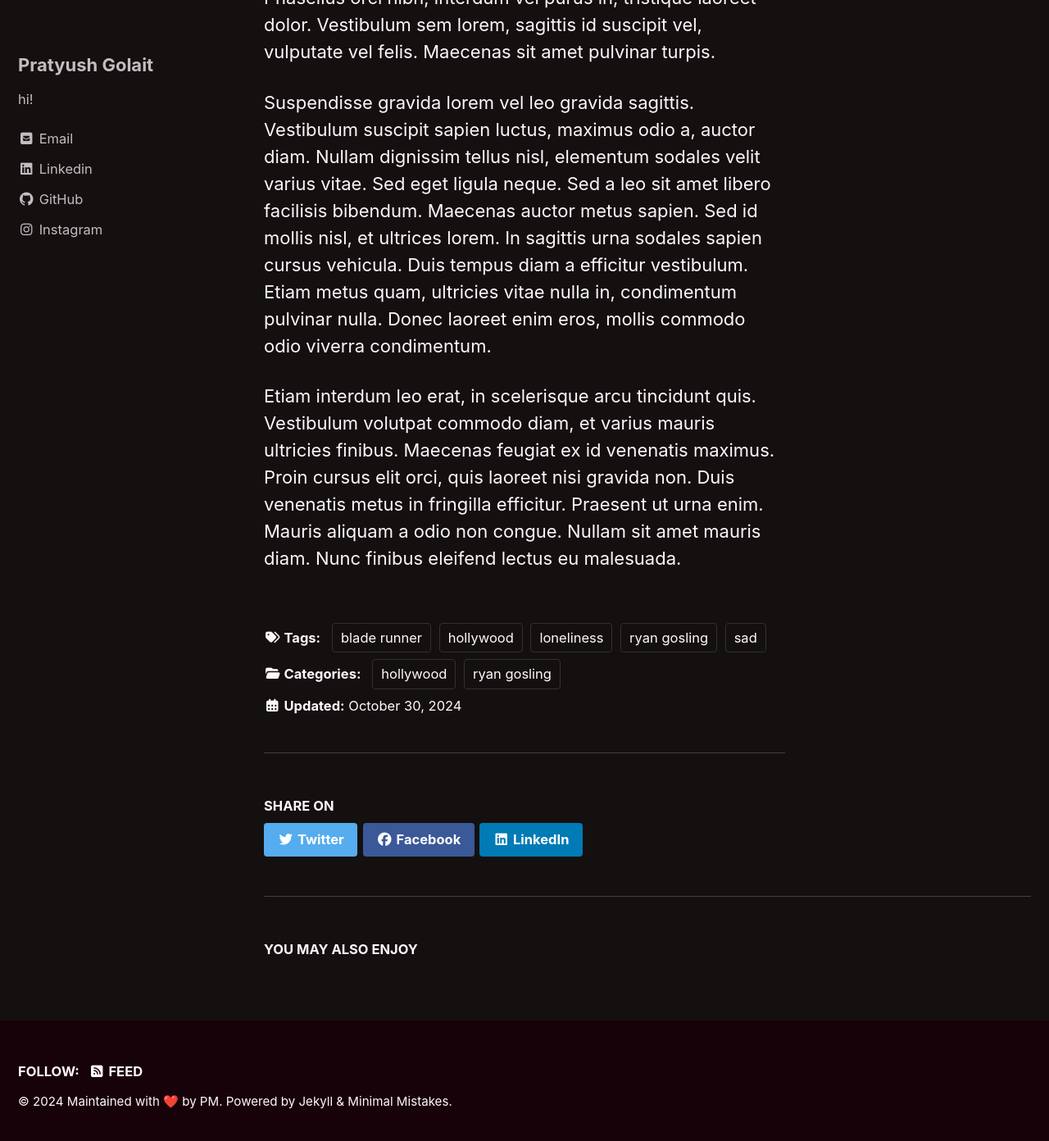
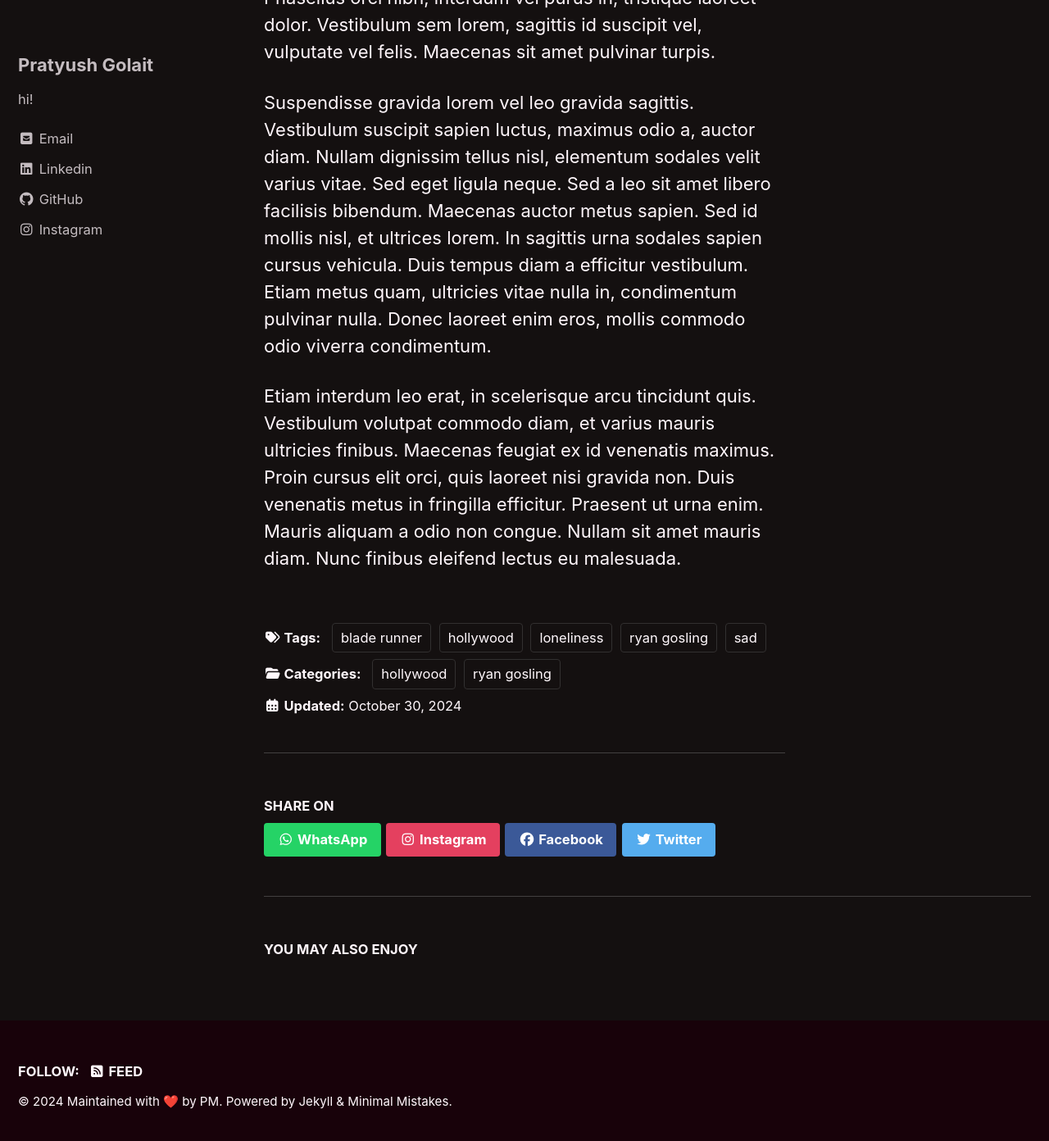
Before and after one commit to pmgolait/frame-of-reference, a Jekyll site: the page built from _posts/2024-10-30-temp-file.md, in a window 1280 px wide and 1400 px high, scrolled down 936 px. Shown: the top 1392 px of the window at 82% size. Built offline with Jekyll 4.4.1, drawn with Linux system fonts in a browser that asks for light colours; cached includes are drawn as plain includes.

Commit message:
social sharing options updated + website verified by google

```diff
--- a/_includes/social-share.html
+++ b/_includes/social-share.html
@@ -1,9 +1,36 @@
 <section class="page__share">
   <h4 class="page__share-title">{{ site.data.ui-text[site.locale].share_on_label | default: "Share on" }}</h4>
 
-  <a href="https://twitter.com/intent/tweet?{% if site.twitter.username %}via={{ site.twitter.username | url_encode }}&{% endif %}text={{ page.title | url_encode }}%20{{ page.url | absolute_url | url_encode }}" class="btn btn--twitter" onclick="window.open(this.href, 'window', 'left=20,top=20,width=500,height=500,toolbar=1,resizable=0'); return false;" title="{{ site.data.ui-text[site.locale].share_on_label | default: 'Share on' }} Twitter"><i class="fab fa-fw fa-twitter" aria-hidden="true"></i><span> Twitter</span></a>
+  <a href="https://wa.me/?text={{ page.url | absolute_url | url_encode }}"
+       class="btn btn--whatsapp"
+       target="_blank">
+       <i class="fab fa-whatsapp"></i>
+       <span>WhatsApp</span>
+    </a>
+
+  <a href="#"
+   class="btn btn--instagram"
+   onclick="event.preventDefault(); copyToClipboard('{{ page.url | absolute_url }}'); alert('Link copied! You can now paste it into your Instagram post or story.'); return false;"
+   title="{{ site.data.ui-text[site.locale].share_on_label | default: 'Share on' }} Instagram">
+   <i class="fab fa-fw fa-instagram" aria-hidden="true"></i>
+   <span> Instagram</span>
+</a>
 
   <a href="https://www.facebook.com/sharer/sharer.php?u={{ page.url | absolute_url | url_encode }}" class="btn btn--facebook" onclick="window.open(this.href, 'window', 'left=20,top=20,width=500,height=500,toolbar=1,resizable=0'); return false;" title="{{ site.data.ui-text[site.locale].share_on_label | default: 'Share on' }} Facebook"><i class="fab fa-fw fa-facebook" aria-hidden="true"></i><span> Facebook</span></a>
 
-  <a href="https://www.linkedin.com/shareArticle?mini=true&url={{ page.url | absolute_url }}" class="btn btn--linkedin" onclick="window.open(this.href, 'window', 'left=20,top=20,width=500,height=500,toolbar=1,resizable=0'); return false;" title="{{ site.data.ui-text[site.locale].share_on_label | default: 'Share on' }} LinkedIn"><i class="fab fa-fw fa-linkedin" aria-hidden="true"></i><span> LinkedIn</span></a>
+  <a href="https://twitter.com/intent/tweet?{% if site.twitter.username %}via={{ site.twitter.username | url_encode }}&{% endif %}text={{ page.title | url_encode }}%20{{ page.url | absolute_url | url_encode }}" class="btn btn--twitter" onclick="window.open(this.href, 'window', 'left=20,top=20,width=500,height=500,toolbar=1,resizable=0'); return false;" title="{{ site.data.ui-text[site.locale].share_on_label | default: 'Share on' }} Twitter"><i class="fab fa-fw fa-twitter" aria-hidden="true"></i><span> Twitter</span></a>
+
+
 </section>
+
+<!-- script for instagram share option -->
+<script>
+  function copyToClipboard(text) {
+      const el = document.createElement('textarea');
+      el.value = text;
+      document.body.appendChild(el);
+      el.select();
+      document.execCommand('copy');
+      document.body.removeChild(el);
+  }
+  </script>
--- a/_sass/minimal-mistakes/_buttons.scss
+++ b/_sass/minimal-mistakes/_buttons.scss
@@ -5,6 +5,9 @@
 /*
    Default button
    ========================================================================== */
+
+$instagram-color: #e4405f;
+$whatsapp-color: #25D366;
 
 .btn {
   /* default */
@@ -29,17 +32,11 @@
   }
 
   /* button colors */
-  $buttoncolors:
-  (primary, $primary-color),
-  (inverse, #fff),
-  (light-outline, transparent),
-  (success, $success-color),
-  (warning, $warning-color),
-  (danger, $danger-color),
-  (info, $info-color),
-  (facebook, $facebook-color),
-  (twitter, $twitter-color),
-  (linkedin, $linkedin-color);
+  $buttoncolors: (primary, $primary-color), (inverse, #fff),
+    (light-outline, transparent), (success, $success-color),
+    (warning, $warning-color), (danger, $danger-color), (info, $info-color),
+    (facebook, $facebook-color), (twitter, $twitter-color),
+    (instagram, $instagram-color), (whatsapp, $whatsapp-color);
 
   @each $buttoncolor, $color in $buttoncolors {
     &--#{$buttoncolor} {
```
Also changed, not shown: 1 other file.
